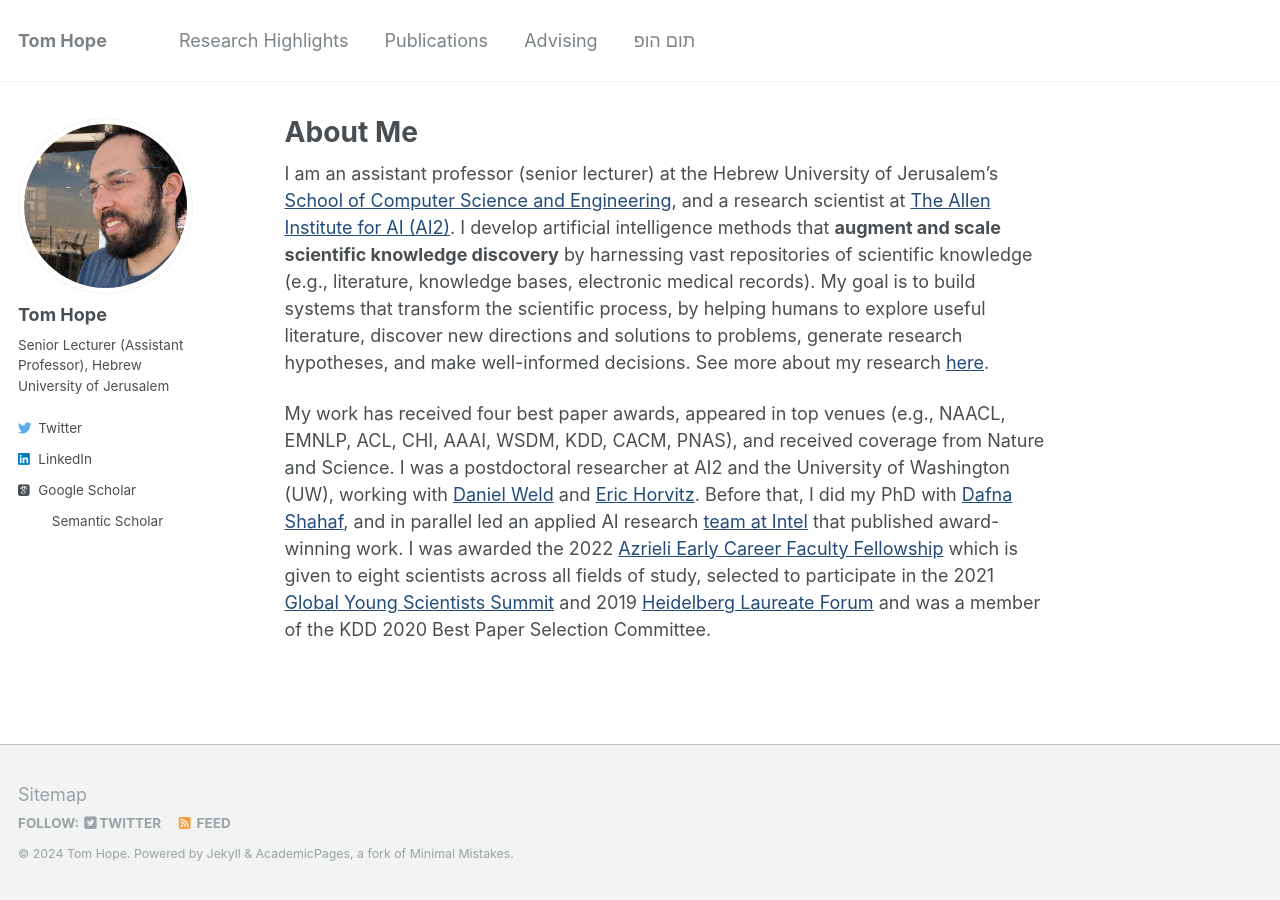
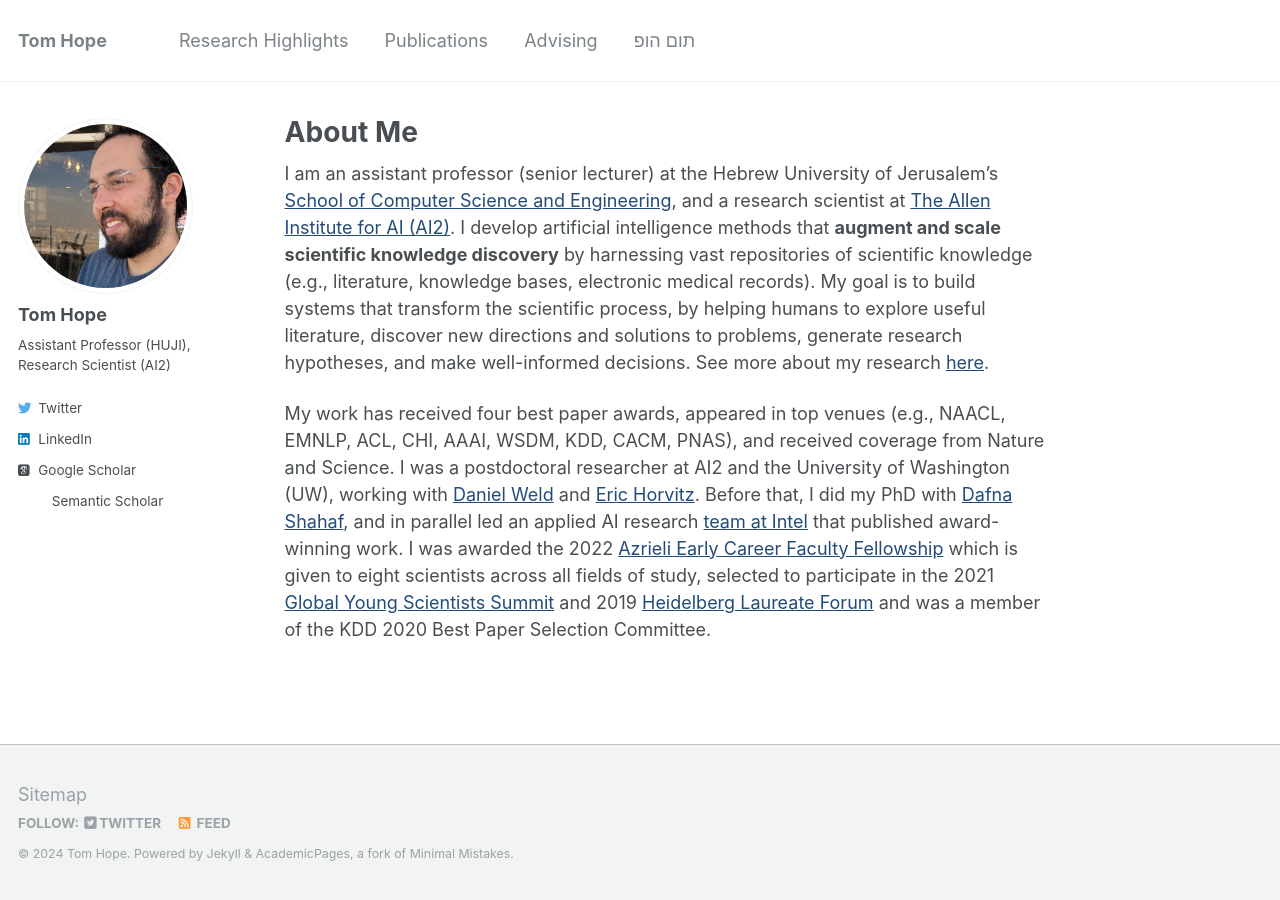
Before and after one commit to tomhoper/tomhoper.github.io, a Jekyll site: the page built from _pages/about.md, in a window 1280 px wide. Built offline with Jekyll 4.4.1, drawn with Linux system fonts in a browser that asks for light colours; some web fonts are replaced.

Commit message:
Update _config.yml

```diff
--- a/_config.yml
+++ b/_config.yml
@@ -84,7 +84,7 @@ analytics:
 author:
   name             : "Tom Hope"
   avatar           : "profile.png"
-  bio              : "Senior Lecturer (Assistant Professor), Hebrew University of Jerusalem"
+  bio              : "Assistant Professor (HUJI), Research Scientist (AI2)"
   location         :
   employer         :
   pubmed           :
```
